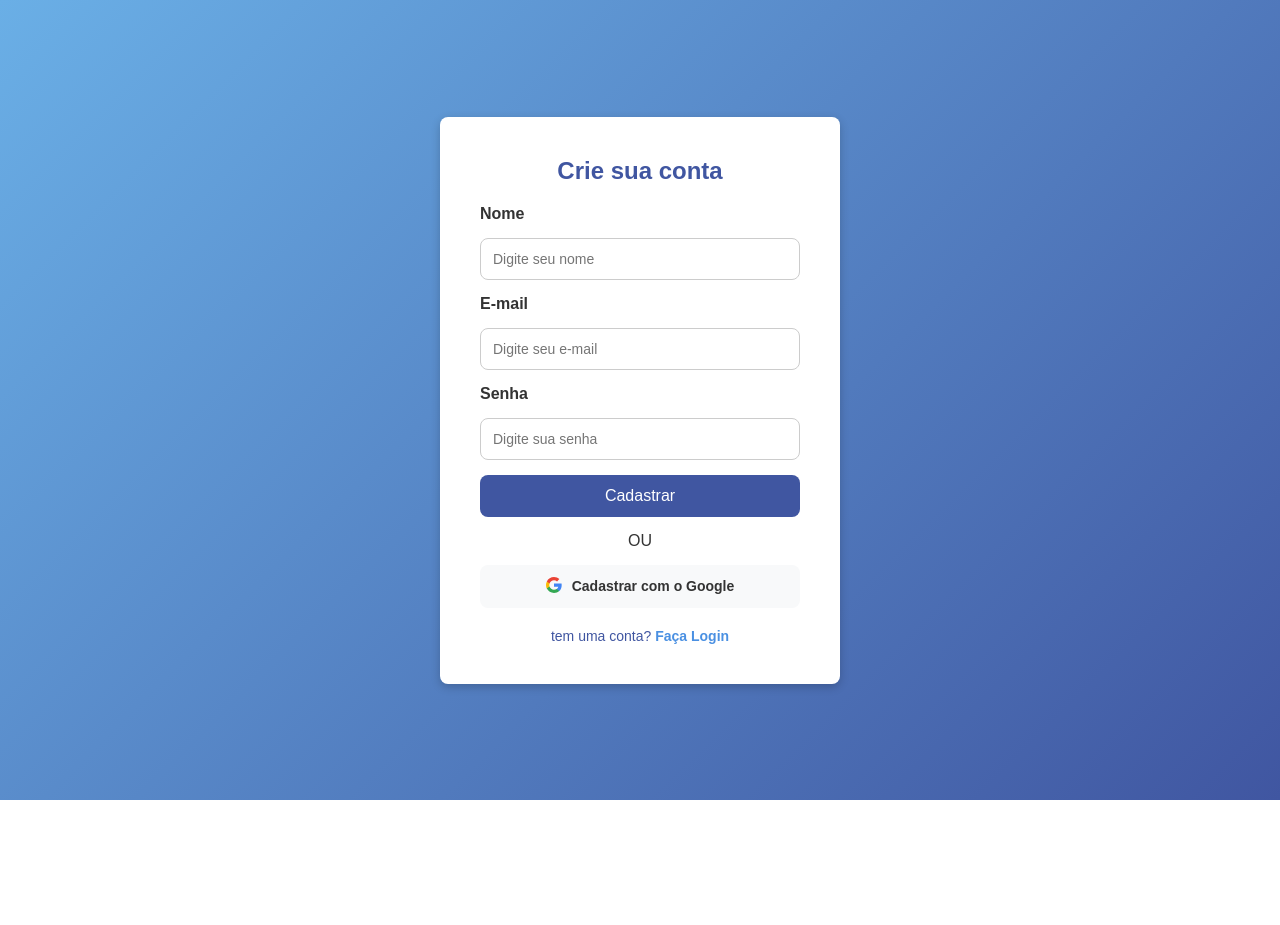
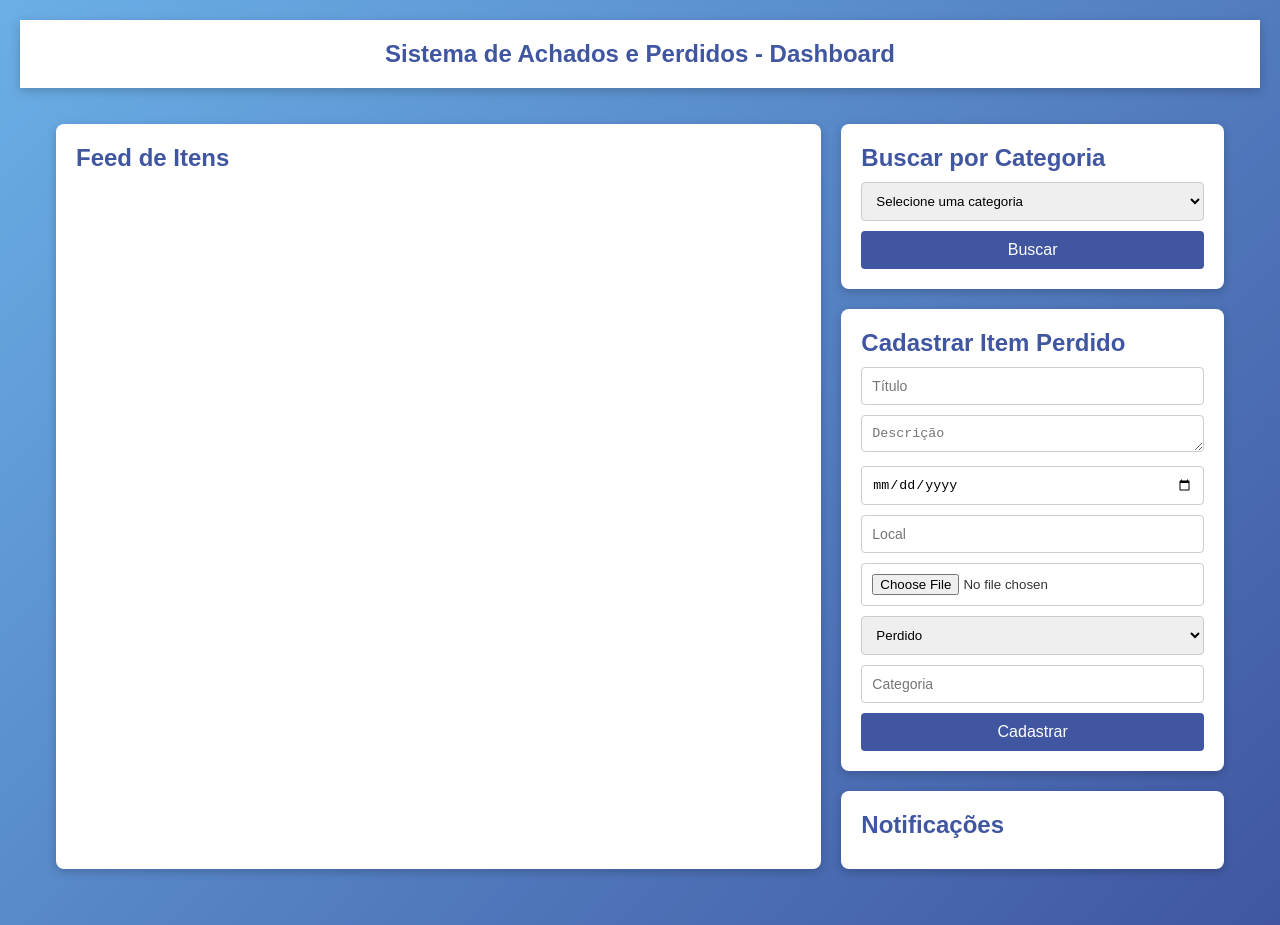
Before and after one commit to wesleymarquesdc/TP01, a React (Vite) app in the folder front-end/: page / in a window 1280 px wide. Before the commit the page ends 800 px from the top, so only its background shows below. Built offline with nearby package versions, Linux system fonts and the light colour scheme; no server answers.

Commit message:
criar formulario para cadastrar item

```diff
--- /dev/null
+++ b/front-end/src/components/RegisterItem/RegisterItem.jsx
@@ -0,0 +1,84 @@
+import React, { useState } from "react";
+// import axios from 'axios';
+// import { useNavigate } from "react-router-dom";
+import "../../pages/DashboardPage/Dashboard.css";
+// import api from '../../services/api.js'
+
+const RegisterItem = ( ) => {
+    const [formData, setFormData] = useState({
+        title: '',
+        description: '',
+        date: '',
+        location: '',
+        photo: null,
+        type: 'perdido',
+        category: '',
+        user: ''
+    });
+
+    const handleChange = (e) => {
+      const { name, value } = e.target;
+      setFormData(prev => ({
+        ...prev,
+        [name]: value
+      }));
+    };
+
+    const BASE_URL = import.meta.env.VITE_API_BASE_URL;
+
+    // async function getItems(){
+    //   // Substitua pelo Back-end real :
+    //   await api.get(`${BASE_URL}/items`);
+    //   console.log("Passou por aqui!")
+    // }
+
+    React.useEffect(()=> {
+      // getItems()
+    },[])
+
+    const handleSubmit = async (e) => {
+      e.preventDefault();
+      try {
+        // Substitua pelo Back-end real:
+        // await axios.post(`${BASE_URL}/items`, formData);
+        alert('Item cadastrado com sucesso!');
+        // Reset form after submission
+        setFormData({
+          title: '',
+          description: '',
+          date: '',
+          location: '',
+          photo: null,
+          type: 'perdido',
+          category: '',
+          user: ''
+        });
+      } catch (error) {
+        console.error('Error adding item:', error);
+        alert('Erro ao cadastrar item')
+      }
+    };
+
+    return (
+        <section className="register-section">
+            <h2>Cadastrar Item Perdido</h2>
+
+            <form onSubmit={handleSubmit}>
+              <input type="text" name="title" value={formData.title} onChange={handleChange} placeholder="Título" required />
+              <textarea name="description" value={formData.description} onChange={handleChange} placeholder="Descrição" rows="1" required />
+              <input type="date" name="date" value={formData.data} onChange={handleChange} required />
+              <input type="text" name="location" value={formData.location} onChange={handleChange} placeholder="Local" required />
+              <input type="file" name="photo" accept="image/*"  onChange={handleChange} placeholder="Foto" />
+              <select name="type" value={formData.type} onChange={handleChange}>
+                <option value="perdido">Perdido</option>
+                <option value="encontrado">Encontrado</option>
+              </select>
+              <input type="text" name="category" value={formData.category} onChange={handleChange} placeholder="Categoria" required />
+              <button type="submit">Cadastrar</button>
+          </form>
+
+        </section>
+    );
+};
+
+export default RegisterItem;
--- a/front-end/src/main.jsx
+++ b/front-end/src/main.jsx
@@ -5,9 +5,10 @@ import './index.css'
 
 // import Login from './pages/LoginPage/Login.jsx'
 import RegisterUser from './pages/RegisterUserPage/RegisterUser.jsx'
+import Dashboard from './pages/DashboardPage/Dashboard.jsx'
 
 createRoot(document.getElementById('root')).render(
   <StrictMode>
-    <RegisterUser />
+    <Dashboard />
   </StrictMode>,
 )
--- /dev/null
+++ b/front-end/src/pages/DashboardPage/Dashboard.css
@@ -0,0 +1,154 @@
+/* Reset básico */
+* {
+    box-sizing: border-box;
+    margin: 0;
+    padding: 0;
+}
+
+#root{
+    display: block;
+}
+
+body{
+    background: linear-gradient(135deg, #6AAFE6, #4056A1);
+    box-sizing: border-box;
+    height: 100%;
+}
+
+html{
+    height: 100%;
+}
+
+/* Cabeçalho da dashboard */
+.dashboard-header {
+    background: #fff;
+    padding: 20px;
+    box-shadow: 0 3px 10px rgba(0, 0, 0, 0.2);
+    text-align: center;
+    margin-bottom: 5px;
+}
+
+.dashboard-header h1 {
+    color: #4056A1;
+    font-size: 24px;
+}
+
+/* Container principal usando CSS Grid */
+.dashboard-container {
+    display: grid;
+    gap: 20px;
+    max-width: 1200px;
+    margin: 0 auto;
+    grid-template-columns: 1fr;
+    padding: 1rem;
+
+}
+
+/* Em telas maiores (ex: desktop), usa duas colunas */
+@media (min-width: 768px) {
+    .dashboard-container {
+        grid-template-columns: 2fr 1fr;
+        gap: 20px;
+
+    }
+
+    .dashboard-header{
+        margin-bottom: 20px;
+    }
+
+}
+
+/* Estilização do feed (coluna única para os itens perdidos) */
+.dashboard-feed {
+    background: #fff;
+    padding: 20px 20px 0 20px;
+    border-radius: 8px;
+    box-shadow: 0 3px 10px rgba(0, 0, 0, 0.2);
+    margin-bottom: 20px;
+
+    overflow-y: auto;
+}
+
+.dashboard-feed h2 {
+    color: #4056A1;
+    margin-bottom: 10px;
+}
+
+.feed-item {
+    border-bottom: 1px solid #ccc;
+    padding: 10px 0;
+}
+
+.feed-item:last-child {
+    border-bottom: none;
+}
+
+.feed-item h3 {
+    color: #4056A1;
+    margin-bottom: 5px;
+}
+
+.feed-item p {
+    color: #333;
+}
+
+/* Estilização da sidebar para pesquisa, notificações e cadastro */
+.dashboard-sidebar section {
+    background: #fff;
+    padding: 20px;
+    border-radius: 8px;
+    box-shadow: 0 3px 10px rgba(0, 0, 0, 0.2);
+    margin-bottom: 20px;
+}
+
+.dashboard-sidebar h2 {
+    color: #4056A1;
+    margin-bottom: 10px;
+}
+
+.notifications-section{
+    max-height: 10rem; /* ou a altura desejada */
+    overflow-y: auto;
+}
+
+.notifications-section ul {
+    padding-left: 1rem;
+}
+
+/* Estilos dos formulários */
+form label {
+    display: block;
+    margin-bottom: 5px;
+    color: #333;
+    font-weight: bold;
+}
+
+form input[type="text"], form input[type="date"], form input[type="file"],
+form textarea,
+form select {
+    width: 100%;
+    padding: 10px;
+    margin-bottom: 10px;
+    border: 1px solid #ccc;
+    border-radius: 4px;
+}
+
+form textarea {
+    resize: vertical;
+}
+
+form button {
+    padding: 10px;
+    width: 100%;
+    border: none;
+    border-radius: 4px;
+    background-color: #4056A1;
+    color: #fff;
+    font-size: 16px;
+    cursor: pointer;
+    transition: background-color 0.3s ease;
+}
+
+form button:hover {
+    background-color: #6AAFE6;
+}
--- /dev/null
+++ b/front-end/src/pages/DashboardPage/Dashboard.jsx
@@ -0,0 +1,67 @@
+import "./Dashboard.css"
+import React from "react";
+import RegisterItem from "../../components/RegisterItem/RegisterItem";
+
+
+const Dashboard = () => {
+
+    const containerRef = React.useRef(null);
+    const sidebarRef = React.useRef(null);
+
+    React.useEffect(() => {
+        if (sidebarRef.current && containerRef.current) {
+        // Obtém a altura real da div 'b' (sidebar)
+        const alturaSidebar = sidebarRef.current.getBoundingClientRect().height;
+
+        // Define a altura máxima para a div 'a' (container)
+        containerRef.current.style.maxHeight = `${alturaSidebar}px`;
+        containerRef.current.style.overflowY = "auto"; // Adiciona rolagem interna
+        }
+    }, []); // Executa o código após o primeiro render
+
+    return (
+        <>
+            <header className="dashboard-header">
+                <h1>Sistema de Achados e Perdidos - Dashboard</h1>
+            </header>
+
+            <div className="dashboard-container">
+
+                <div className="dashboard-feed" ref={containerRef}>
+                    <h2>Feed de Itens</h2>
+                </div>
+
+                <div className="dashboard-sidebar" ref={sidebarRef}>
+                    <section className="search-section">
+                        <h2>Buscar por Categoria</h2>
+                        <form>
+                        <select name="categoria" id="categoria">
+                            <option value="">Selecione uma categoria</option>
+                            <option value="eletronicos">Eletrônicos</option>
+                            <option value="vestuario">Vestuário</option>
+                            <option value="documentos">Documentos</option>
+                            <option value="acessorios">Acessórios</option>
+                        </select>
+                        <button type="submit">Buscar</button>
+                        </form>
+                    </section>
+
+                    <RegisterItem></RegisterItem>
+
+                    <section className="notifications-section">
+                        <h2>Notificações</h2>
+                        <ul>
+
+                        </ul>
+                    </section>
+
+
+
+
+                </div>
+            </div>
+        </>
+    )
+}
+
+export default Dashboard;
```
